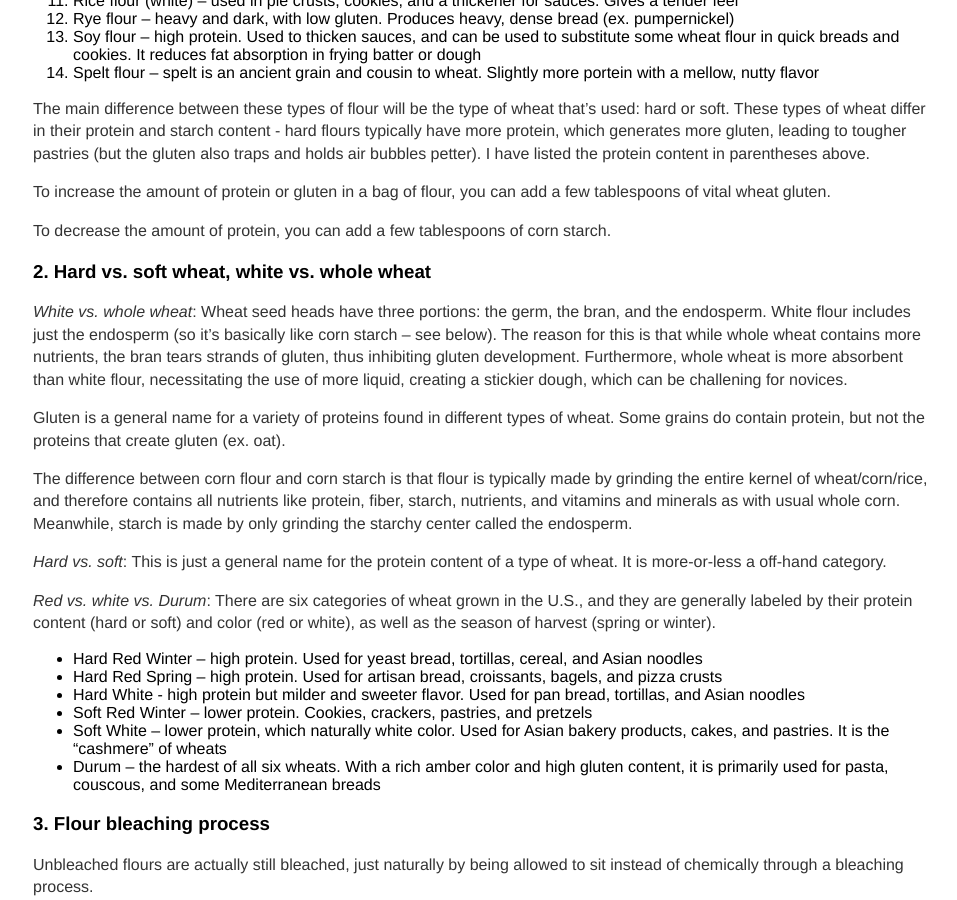
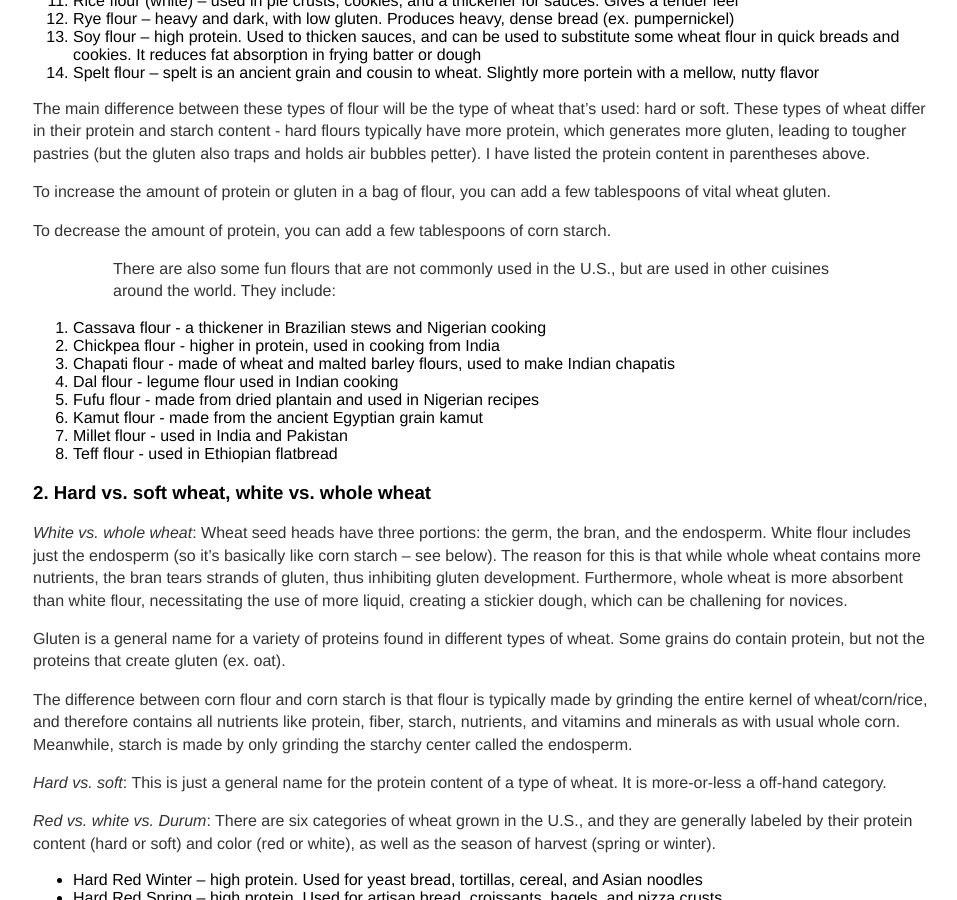
Before and after one commit to potashium/potashium.github.io, a Jekyll site: the page built from _posts/2019-10-17-my-favorite-flour.md, in a window 1280 px wide and 900 px high, scrolled down 1543 px. Shown: the whole window, without its empty margins (159-1116 px from the left). Built offline with Jekyll 4.4.1, drawn with Linux system fonts in a browser that asks for light colours.

Commit message:
Update 2019-10-17-my-favorite-flour.md

```diff
--- a/_posts/2019-10-17-my-favorite-flour.md
+++ b/_posts/2019-10-17-my-favorite-flour.md
@@ -65,6 +65,17 @@ To increase the amount of protein or gluten in a bag of flour, you can add a few
 
 To decrease the amount of protein, you can add a few tablespoons of corn starch.
 
+>> There are also some fun flours that are not commonly used in the U.S., but are used in other cuisines around the world. They include:
+
+1. Cassava flour - a thickener in Brazilian stews and Nigerian cooking
+2. Chickpea flour - higher in protein, used in cooking from India
+3. Chapati flour - made of wheat and malted barley flours, used to make Indian chapatis
+4. Dal flour - legume flour used in Indian cooking
+5. Fufu flour - made from dried plantain and used in Nigerian recipes
+6. Kamut flour - made from the ancient Egyptian grain kamut
+7. Millet flour - used in India and Pakistan
+8. Teff flour - used in Ethiopian flatbread
+
 ### 2. Hard vs. soft wheat, white vs. whole wheat
 
 _White vs. whole wheat_: Wheat seed heads have three portions: the germ, the bran, and the endosperm. White flour includes just the endosperm (so it's basically like corn starch -- see below). The reason for this is that while whole wheat contains more nutrients, the bran tears strands of gluten, thus inhibiting gluten development. Furthermore, whole wheat is more absorbent than white flour, necessitating the use of more liquid, creating a stickier dough, which can be challening for novices.
```
